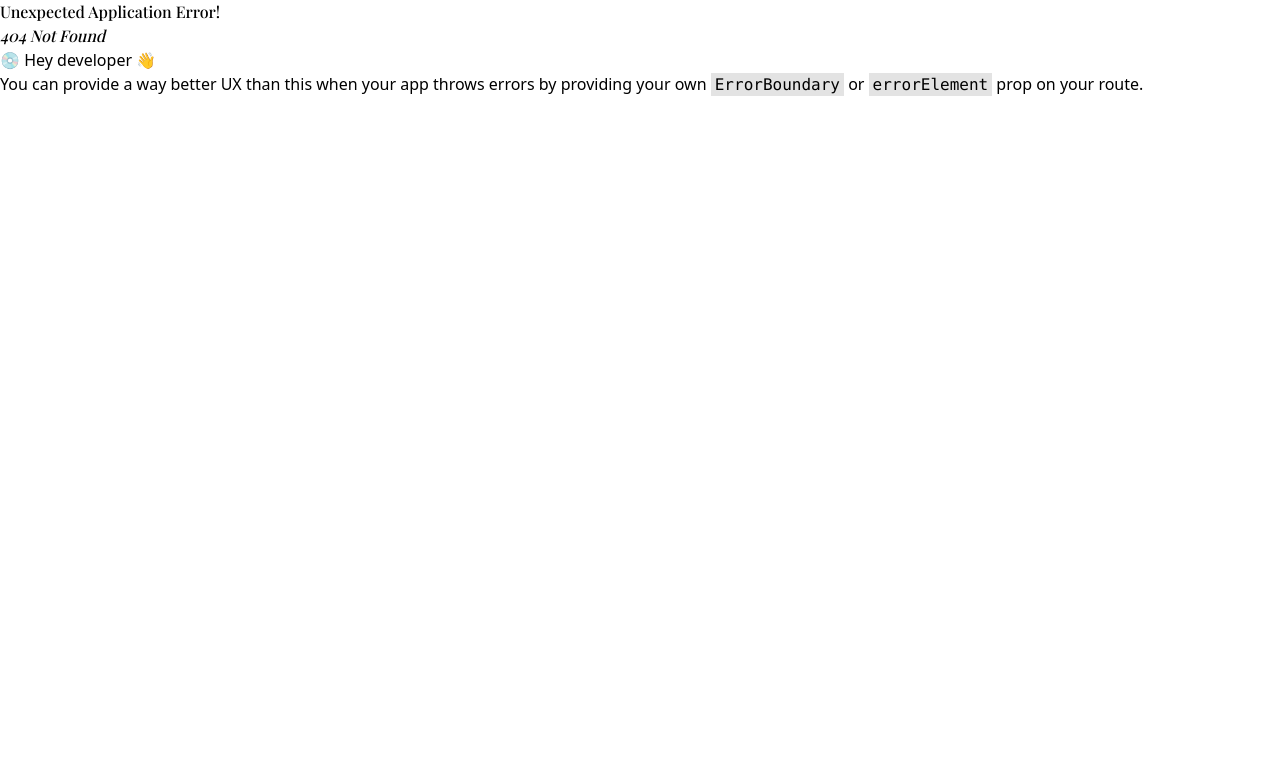
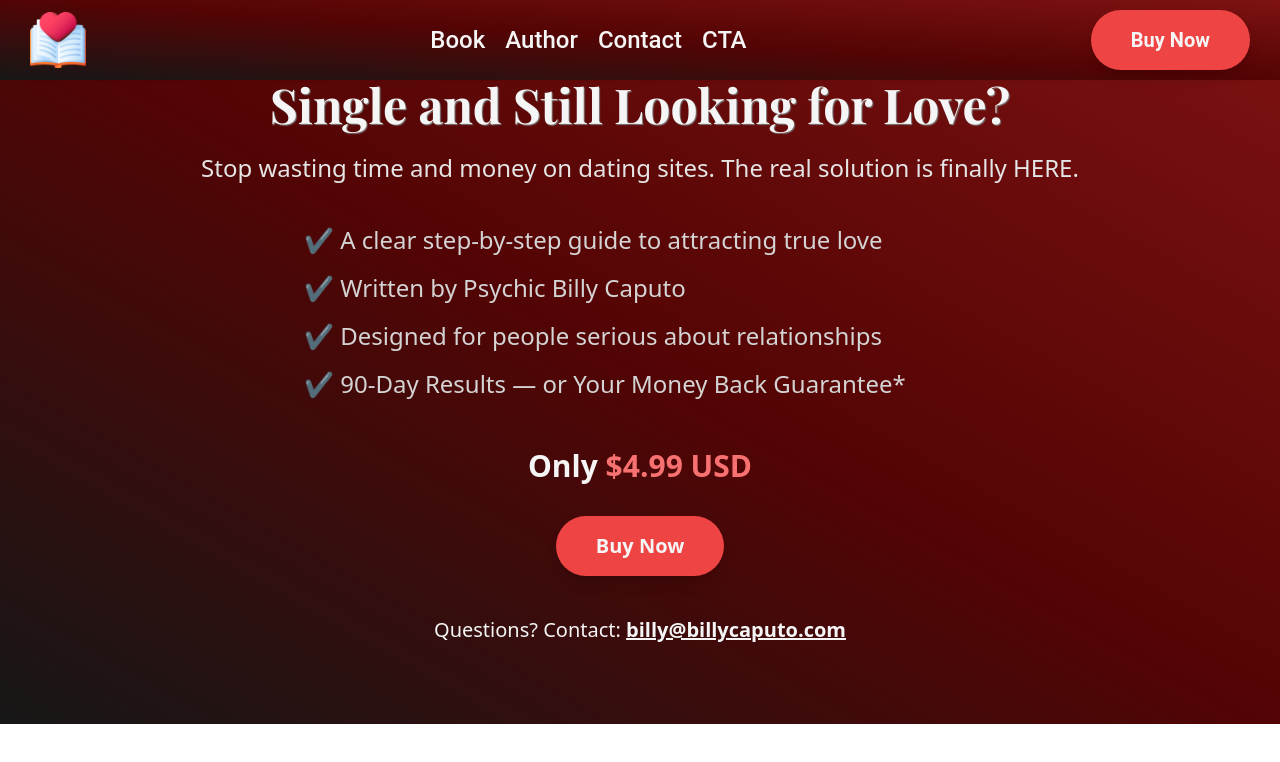
Before and after one commit to MohimaModak/Glamour-Cosmetics, a React (Vite) app: page /Mascara in a window 1280 px wide. Before the commit this address had no page. Shown: the top 762 px of the page. Built offline with nearby package versions, Linux system fonts and the light colour scheme.

Commit message:
Updated CTA section and aligned content

```diff
--- a/src/assets/Component/Contact/Contact.jsx
+++ b/src/assets/Component/Contact/Contact.jsx
@@ -7,7 +7,7 @@ export default function Contact() {
   return (
     <div
       id="/Contact"
-      className="bg-gradient-to-br from-[#7a6908] via-[#6b4a03] to-neutral-950 py-16 px-4 sm:px-6 lg:px-8"
+      className="bg-gradient-to-br from-neutral-900 to-[#7e1212] via-[#530404] py-16 px-4 sm:px-6 lg:px-8"
     >
       <div className="max-w-5xl mx-auto text-center">
         {/* Header Section */}
--- a/src/assets/Component/Footer/Footer.jsx
+++ b/src/assets/Component/Footer/Footer.jsx
@@ -8,7 +8,7 @@ export default function Footer() {
 
         {/* Brand */}
         <div>
-          <h2 className="text-2xl lg:text-3xl font-semibold text-white mb-4 tracking-wide">
+          <h2 className="text-2xl lg:text-3xl font-semibold text-red-400 mb-4 tracking-wide">
             Billy Caputo
           </h2>
           <p className="text-base leading-relaxed">
@@ -19,7 +19,7 @@ export default function Footer() {
 
         {/* Navigation */}
         <div>
-          <h3 className="text-2xl lg:text-3xl font-semibold text-white mb-4">
+          <h3 className="text-2xl lg:text-3xl font-semibold text-red-400 mb-4">
             Quick Links
           </h3>
           <ul className="space-y-3 text-sm">
@@ -43,14 +43,14 @@ export default function Footer() {
 
         {/* Contact */}
         <div>
-          <h3 className="text-2xl lg:text-3xl font-semibold text-white mb-4">
+          <h3 className="text-2xl lg:text-3xl font-semibold text-red-400 mb-4">
             Contact
           </h3>
           <p className="text-sm mb-2">
             Phone: <a href="tel:2013155587" className="hover:text-white transition">201-315-5587</a>
           </p>
           <p className="text-sm mb-4">
-            Email: <span className="text-gray-300">gash66@aol.com
+            Email: <span className="text-gray-300">billy@billycaputo.com
             </span>
           </p>
 
--- a/src/assets/Component/Home/Home.jsx
+++ b/src/assets/Component/Home/Home.jsx
@@ -4,7 +4,7 @@ import "./Home.css"
 // import FeatureProduct from '../FeatureProduct/FeatureProduct'
 import Products from '../Products/Products'
 // import Makeup from '../Makeup/Makeup'
-// import Mascara from '../mascara/mascara'
+import Mascara from '../mascara/mascara'
 import Nailpolish from '../Nailpolish/Nailpolish'
 import Footer from '../Footer/Footer'
 import Contact from '../Contact/Contact'
@@ -14,24 +14,25 @@ export default function Home() {
     <div>
       <div id='/' className='relative'>
         {/* Background Image */}
-        <div className='relative'>
+        {/* <div className='relative'>
           <img src={background} className='w-full h-screen object-cover' alt="Background" />
-        </div>
+        </div> */}
 
         {/* Text Section with Backdrop Blur */}
-        <div className='absolute inset-0 flex justify-center items-center text-neutral-200 mx-5'>
+        {/* <div className='absolute inset-0 flex justify-center items-center text-neutral-200 mx-5'>
           <div className='bg-white/10 backdrop-blur-3xl p-8 rounded-lg text-center shadow-md'>
             <h1 className='text-4xl md:text-8xl font-bold textshadow'>How To Find Love</h1>
             <p className='text-xl md:text-2xl mt-4 text-neutral-100'>A Master's Guide To Finding Your Soulmate. Guaranteed! <br />and include somewhere Psychic Billy Caputo <br /><p className='font-bold mt-4'>$4.99 USD</p></p>
           </div>
-        </div>
+        </div> */}
       </div>
       {/* <FeatureProduct></FeatureProduct> */}
       <Products></Products>
       <Nailpolish></Nailpolish>
-      {/* <Mascara></Mascara> */}
       {/* <Makeup></Makeup> */}
       <Contact></Contact>
+            <Mascara></Mascara>
+
       <Footer></Footer>
     </div>
   )
--- a/src/assets/Component/Mascara/Mascara.jsx
+++ b/src/assets/Component/Mascara/Mascara.jsx
@@ -1,71 +1,63 @@
 import React from "react";
-import mascara from "../../../../src/Gallery/mascara.webp";
-import makeup2 from "../../../../src/Gallery/eyeliner.webp";
 
 export default function Mascara() {
   return (
-    <div id="/Mascara" className="bg-red-200 py-20 px-6 md:px-20">
-      <div className="max-w-6xl mx-auto flex flex-col md:flex-row items-center gap-10">
+    <section
+      id="/Mascara"
+      className="bg-gradient-to-bl to-neutral-900 from-[#7e1212] via-[#530404] py-20 px-6 md:px-20"
+    >
+      <div className="max-w-4xl mx-auto text-center text-neutral-100">
 
-        {/* Image Slider Section */}
-        <div className="flex-1 overflow-hidden rounded-2xl shadow-lg">
-          <div className="slider w-full h-full flex animate-slide">
-            <img
-              src={mascara}
-              alt="High-Quality Mascara"
-              className="w-full h-auto object-cover flex-shrink-0"
-            />
-            <img
-              src={makeup2}
-              alt="Perfect Eyeliner"
-              className="w-full h-auto object-cover flex-shrink-0"
-            />
-          </div>
+        {/* Headline */}
+        <h2 className="text-4xl md:text-5xl font-bold mb-6 textshadow">
+          Single and Still Looking for Love?
+        </h2>
+
+        {/* Sub headline */}
+        <p className="text-xl md:text-2xl text-neutral-200 mb-10">
+          Stop wasting time and money on dating sites.
+          The real solution is finally HERE.
+        </p>
+
+        {/* Benefits */}
+        <div className="space-y-4 text-xl md:text-2xl text-neutral-300 max-w-2xl mx-auto mb-12 text-left">
+          <p>✔ A clear step-by-step guide to attracting true love</p>
+          <p>✔ Written by Psychic Billy Caputo</p>
+          <p>✔ Designed for people serious about relationships</p>
+          <p>✔ 90-Day Results — or Your Money Back Guarantee*</p>
         </div>
 
-        {/* Text Content */}
-        <div className="flex-1">
-          <h2 className="text-4xl md:text-5xl font-bold text-red-50 mb-6 textshadow">
-            Elevate Your Look
-          </h2>
-          <p className="text-xl md:text-2xl text-gray-600 my-6 max-w-md">
-            Discover our premium mascara that defines, lifts, and volumizes your lashes with a single stroke.
-            Our formula is lightweight, long-lasting, and perfect for creating stunning, bold eyes.
+        {/* Price */}
+        <div className="mb-8">
+          <p className="text-3xl font-bold text-neutral-100">
+            Only <span className="text-red-400">$4.99 USD</span>
           </p>
-          <button className="bg-red-50 text-red-400 text-lg px-8 py-3 rounded-full hover:bg-red-300 hover:text-red-50 transition-all">
-            Shop Now
-          </button>
         </div>
 
+        {/* CTA Button */}
+         <a
+          href="https://www.paypal.com/ncp/payment/T54G287MTFMD8"
+          target="_blank"
+          rel="noopener noreferrer"
+        >
+          <button className="bg-red-500 text-neutral-100 px-8 py-3 lg:px-10 lg:py-4 rounded-full text-lg lg:text-xl font-semibold
+           hover:bg-red-100 hover:text-black transition-all shadow-lg">
+            Buy Now
+          </button>
+        </a>
+
+        {/* Trust line */}
+        <p className="mt-10 text-lg lg:text-xl text-neutral-100">
+          Questions? Contact:{" "}
+          <a
+            href="mailto:billy@billycaputo.com"
+            className="underline font-semibold hover:text-neutral-200"
+          >
+            billy@billycaputo.com
+          </a>
+        </p>
+
       </div>
-
-      {/* Core CSS for slider */}
-      <style jsx>{`
-        .slider {
-          width: 200%;
-        }
-        .slider img {
-          width: 50%;
-        }
-        @keyframes slide {
-          0% {
-            transform: translateX(0%);
-          }
-          45% {
-            transform: translateX(0%);
-          }
-          55% {
-            transform: translateX(-50%);
-          }
-          100% {
-            transform: translateX(-50%);
-          }
-        }
-        .animate-slide {
-          animation: slide 3s infinite alternate ease-in-out;
-        }
-      `}</style>
-
-    </div>
+    </section>
   );
 }
--- a/src/assets/Component/Nailpolish/Nailpolish.jsx
+++ b/src/assets/Component/Nailpolish/Nailpolish.jsx
@@ -5,7 +5,8 @@ import { Link } from 'react-scroll';
 
 export default function Nailpolish() {
   return (
-    <div id='/Nailpolish' className='bg-gradient-to-tr from-[#7a6908] via-[#6b4a03] to-neutral-950 py-20 px-6 md:px-20'>
+    // <div id='/Nailpolish' className='bg-gradient-to-tr from-[#7a6908] via-[#6b4a03] to-neutral-950 py-20 px-6 md:px-20'>
+    <div id='/Nailpolish' className='bg-gradient-to-bl to-neutral-900 from-[#7e1212] via-[#530404] py-20 px-6 md:px-20'>
       <div className='lg:flex items-center justify-center gap-12'>
 
 
@@ -29,9 +30,10 @@ export default function Nailpolish() {
 
           </p>
           <Link to='/Contact' smooth={true} duration={1000}>
-            <button className="bg-neutral-100 text-neutral-800 textshadow text-xl font-semibold px-7 py-2 lg:px-10 lg:py-3 rounded-full hover:bg-neutral-800 hover:text-neutral-100 transition-all">
-              Contact
-            </button>
+            <button className="bg-red-500 text-neutral-100 px-8 py-3 lg:px-10 lg:py-4 rounded-full text-lg lg:text-xl font-semibold
+           hover:bg-red-100 hover:text-black transition-all shadow-lg">
+            Contact Now
+          </button>
           </Link>
         </div>
       </div>
--- a/src/assets/Component/Navbar/Navbar.css
+++ b/src/assets/Component/Navbar/Navbar.css
@@ -18,7 +18,7 @@
 
   .nav-item.active-link {
     background-color: rgb(1, 1, 71);
-        transform: scale(1.1);
+    transform: scale(1.1);
   }
 
   .mobile-menu {
@@ -27,7 +27,7 @@
     right: -250px;
     width: 250px;
     height: 100%;
-    background-color: rgb(66, 46, 2);
+    background-color: rgb(19, 2, 2);
     transition: right 0.3s ease-in-out;
     z-index: 1000;
     padding-top: 50px;
@@ -56,9 +56,9 @@
     cursor: pointer;
   }
 
-  .text{
+  /* .text{
     text-shadow: 1.3px 1.5px 2.5px rgb(0, 0, 0);
-  }
+  } */
 
   .bg{
     /* background-color: rgb(1, 1, 71); */
--- a/src/assets/Component/Navbar/Navbar.jsx
+++ b/src/assets/Component/Navbar/Navbar.jsx
@@ -11,56 +11,65 @@ export default function Navbar() {
   };
 
   return (
-    <div className="fixed w-full text-white font-medium top-0 z-50 shadow-sm">
+    <div className="fixed w-full text-white bg-gradient-to-bl to-neutral-900 from-[#7e1212] via-[#530404] backdrop-blur-3xl font-medium top-0 z-50 shadow-sm">
       <div className="flex justify items-center">
-        <div className="md:hidden  sm:block text-sm p-2" onClick={toggleButton}>
+        <div className="md:hidden sm:block  text-sm p-2" onClick={toggleButton}>
           <div className="cursor-pointer">
-            <div>
-              <div className="w-8 h-1  bg-neutral-100"></div>
-              <div className="w-8 h-1 mt-1  bg-neutral-100"></div>
-              <div className="w-8 h-1 mt-1  bg-neutral-100"></div>
+            <div className="">
+              <div className="w-8 h-1 rounded-full bg-red-100"></div>
+              <div className="w-8 h-1 mt-1 rounded-full bg-red-100"></div>
+              <div className="w-8 h-1 mt-1 rounded-full bg-red-100"></div>
             </div>
           </div>
         </div>
       </div>
       <div className={`mobile-menu ${toggle ? "open" : ""}`}>
-        <div className="navbar-links font-bold text-neutral-100">
+        <div className="navbar-links bg-black font-bold text-neutral-100">
           <div className="flex items-center justify-center"><img src={logo} className="w-10" />
             <h1 className="font-bold  text-neutral-100 text-3xl text-center p-4">Love</h1></div>
-          <Link to="/" smooth={true} duration={1000} className="text-xl p-4 block" onClick={toggleButton}>
+          {/* <Link to="/" smooth={true} duration={1000} className="text-xl p-4 block" onClick={toggleButton}>
             Home
-          </Link>
+          </Link> */}
           <Link to="/Products" smooth={true} duration={1000} className="text-xl p-4 block" onClick={toggleButton}>
             Book
           </Link>
+
           <Link to="/Nailpolish" smooth={true} duration={1000} className="text-xl p-4 block" onClick={toggleButton}>
             Author
           </Link>
           <Link to="/Contact" smooth={true} duration={1000} className="text-xl p-4 block" onClick={toggleButton}>
             Contact
           </Link>
+           <Link to="/Mascara" smooth={true} duration={1000} className="text-xl p-4 block" onClick={toggleButton}>
+            CTA
+          </Link>
+
         </div>
       </div>
 
 
-      <div className="flex justify-between items-center bg-white/10 backdrop-blur-3xl">
+      <div className="flex justify-between items-center bg-gradient-to-bl to-neutral-900 from-[#7e1212] via-[#530404] backdrop-blur-3xl">
         <div className="hidden md:block w-full ">
           <nav className="navbar flex justify-between items-center">
             <div className="flex justify-center items-center gap-4">
               <img src={logo} className="w-14" />
             </div>
             <div className="navbar-links lg:flex justify-center items-center gap-5">
-              <Link to="/" smooth={true} duration={1000} className="text-2xl text hover: text-neutral-100 hover:underline">
+              {/* <Link to="/" smooth={true} duration={1000} className="text-2xl text hover: text-neutral-100 hover:underline">
                 Home
-              </Link>
+              </Link> */}
               <Link to="/Products" smooth={true} duration={1000} className="text-2xl text hover: text-neutral-100 hover:underline">
                 Book
               </Link>
+
               <Link to="/Nailpolish" smooth={true} duration={1000} className="text-2xl text hover: text-neutral-100 hover:underline">
                 Author
               </Link>
               <Link to="/Contact" smooth={true} duration={1000} className="text-2xl text hover: text-neutral-100 hover:underline">
                 Contact
+              </Link>
+               <Link to="/Mascara" smooth={true} duration={1000} className="text-2xl text hover: text-neutral-100 hover:underline">
+                CTA
               </Link>
             </div>
             <div className="flex justify-center items-center">
@@ -69,11 +78,12 @@ export default function Navbar() {
                 target="_blank"
                 rel="noopener noreferrer"
               >
-                <button className="bg-neutral-950 text-neutral-100 textshadow text-xl font-semibold px-10 py-3 rounded-full hover:bg-neutral-800 hover:text-neutral-100 transition-all">
+                <button className="bg-red-500 text-neutral-100 px-10 py-4 rounded-full text-xl font-semibold
+           hover:bg-red-100 hover:text-black transition-all shadow-lg">
                   Buy Now
                 </button>
               </a>
-               </div>
+            </div>
           </nav>
         </div>
       </div>
--- a/src/assets/Component/Products/Products.jsx
+++ b/src/assets/Component/Products/Products.jsx
@@ -5,7 +5,7 @@ export default function Products() {
   return (
     <div
       id="/Products"
-      className="bg-gradient-to-br from-[#7a6908] via-[#6b4a03] to-neutral-950 py-20 px-6 md:px-20"
+      className="bg-gradient-to-br from-neutral-900 to-[#7e1212] via-[#530404] mt-8 py-20 px-6 md:px-20"
     >
       <div className="lg:flex items-center justify-center gap-12">
 
@@ -20,21 +20,24 @@ export default function Products() {
 
         {/* Text Content */}
         <div className="text-center md:text-left">
-          <h2 className="text-4xl md:text-5xl font-bold text-neutral-100 mb-6 textshadow pt-6">
+          <h2 className="text-4xl md:text-5xl font-bold text-red-100 mb-6 textshadow pt-6">
             How To Find Love
           </h2>
 
           <p className="text-xl md:text-2xl text-neutral-200 max-w-md mb-4">
-            A Master’s Guide To Finding Your Soulmate. Guaranteed!
+            Stop wasting time and money on dating sites.
+            This book shows a clear, focused path to finding love.
+            <br />
             <br />
             <span className="italic text-neutral-300">
-              by Psychic Billy Caputo
+              Written by Psychic <span className='font-bold text-red-400'>Billy Caputo </span>
+               Helping people with love & relationship guidance for years
             </span>
           </p>
 
           {/* Price */}
           <p className="text-3xl font-semibold text-white mb-6">
-            $4.99 <span className="text-lg font-normal text-neutral-300">USD</span>
+            $4.99 <span className="text-lg font-bold text-red-400">USD</span>
           </p>
 
           {/* CTA */}
@@ -43,7 +46,8 @@ export default function Products() {
           target="_blank"
           rel="noopener noreferrer"
         >
-            <button className="bg-neutral-100 text-neutral-800 textshadow text-xl font-semibold px-7 py-2 lg:px-10 lg:py-3 rounded-full hover:bg-neutral-800 hover:text-neutral-100 transition-all">
+          <button className="bg-red-500 text-neutral-100 px-8 py-3 lg:px-10 lg:py-4 rounded-full text-lg lg:text-xl font-semibold
+           hover:bg-red-100 hover:text-black transition-all shadow-lg">
             Buy Now
           </button>
         </a>
--- a/src/main.jsx
+++ b/src/main.jsx
@@ -9,6 +9,7 @@ import Products from "./assets/Component/Products/Products";
 import Nailpolish from "./assets/Component/Nailpolish/Nailpolish";
 import Makeup from "./assets/Component/Makeup/Makeup";
 import Contact from "./assets/Component/Contact/Contact";
+import Mascara from "./assets/Component/mascara/mascara";
 
 const router = createBrowserRouter([
   {
@@ -39,6 +40,10 @@ const router = createBrowserRouter([
         path: "/Contact",
         element: <Contact></Contact>,
       },
+      {
+        path: "/Mascara",
+        element: <Mascara></Mascara>,
+      },
     ],
   },
 ]);
```
Lines whose indentation alone changed are shown as unchanged.
